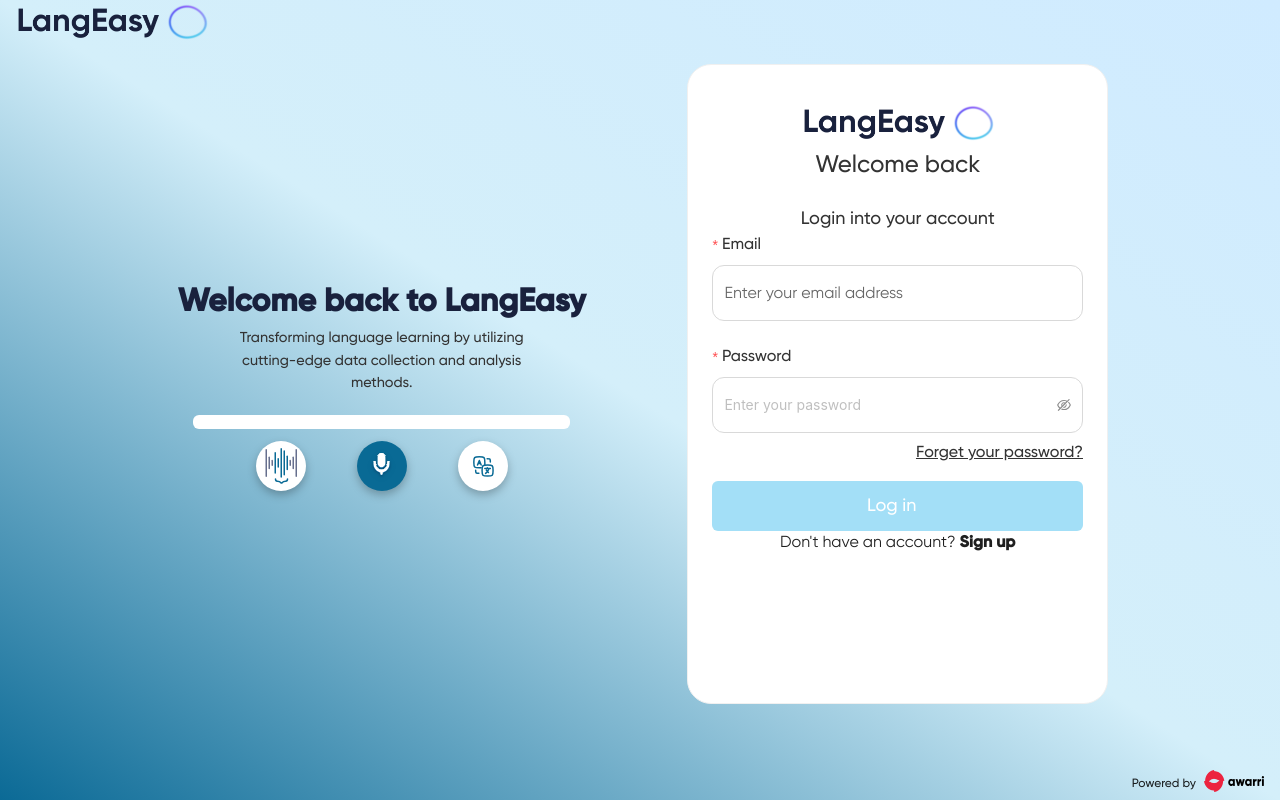
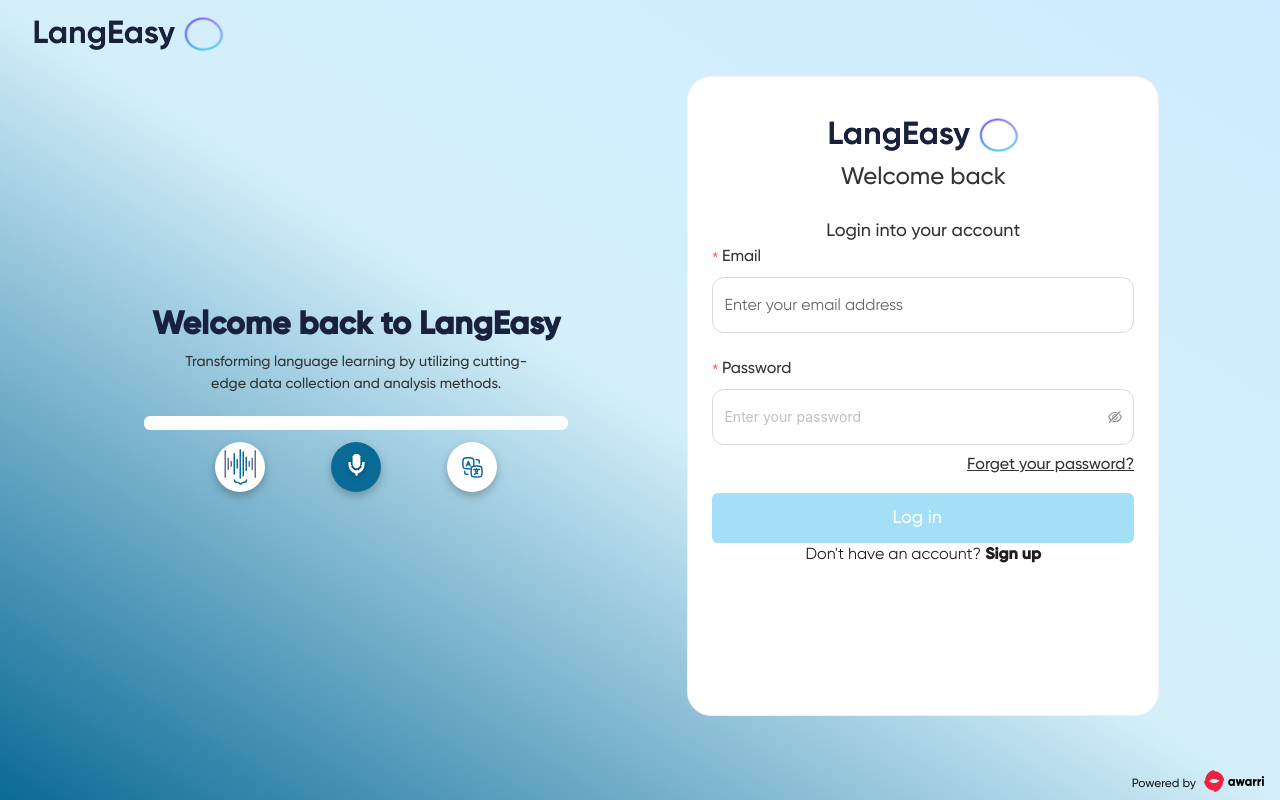
Before and after one commit to excelthedev/testIphoneRecord, a React (Vite) app: page / in a window 1280 px wide. Built offline with nearby package versions, Linux system fonts and the light colour scheme; no server answers.

Commit message:
fix(style): styling fixes

```diff
--- a/src/pages/Dashboard/components/AudioAnnotationSteps.tsx
+++ b/src/pages/Dashboard/components/AudioAnnotationSteps.tsx
@@ -46,7 +46,7 @@ const AudioAnnotationSteps: React.FC<Props> = ({
 }) => {
   return (
     <div>
-      {data?.data?.taskStage !== 2 && (
+      {(data?.data?.taskStage === 1 || 3) && !isRecording &&(
         <span className="flex flex-col sm:flex-row items-center justify-center mt-20 text-[#333333] text-xs md:text-base font-[gilroy-medium] text-center ">
           <span className="flex items-center justify-center">
             Click <Speak />
--- a/src/pages/Homepage/Components/Background.tsx
+++ b/src/pages/Homepage/Components/Background.tsx
@@ -21,12 +21,12 @@ const Background: React.FC = () => {
 
   return (
     <div className="  bg-gradient-to-tr from-[#0B6A96] from-1% via-[#d4effa] via-1% to-[#D0EBFF]  min-h-[100svh] relative">
-      <div className="grid grid-rows-[4rem_1fr_2rem] min-h-[80svh] mx-4  overflow-hidden ">
-        <div className="flex justify-start ">
+      <div className="grid grid-rows-[4rem_1fr_2rem] min-h-[80svh] overflow-hidden ">
+        <div className="flex justify-start sm:px-8 px-3 pt-3 ">
           <LangEasyLogo />
         </div>
 
-        <div className="flex flex-col gap-[6rem] justify-center sm:flex-row items-center md:w-[75%] m-auto sm:w-[85%]">
+        <div className="flex flex-col gap-[6rem] justify-center sm:flex-row items-center  m-auto p-3">
           {/* <motion.div
             className=""
             initial={{ opacity: 0, scale: 0.5 }}
--- a/src/pages/Homepage/Components/WelcomeText.tsx
+++ b/src/pages/Homepage/Components/WelcomeText.tsx
@@ -25,7 +25,7 @@ const WelcomeText: React.FC = () => {
   const location = useLocation();
 
   return (
-    <div className=" h-[478px]  w-[auto] rounded-md flex justify-center items-center lg:w-[100%] ">
+    <div className=" h-[478px]  w-[auto] hidden  rounded-md md:flex justify-center items-center lg:w-[100%] ">
       <div className=" w-[100%]">
         {location.pathname === '/signup' ? (
           <p className="text-[1.4rem] font-bold text-center text-[#19213D] font-[gilroy-bold] md:text-[2rem]">
```
